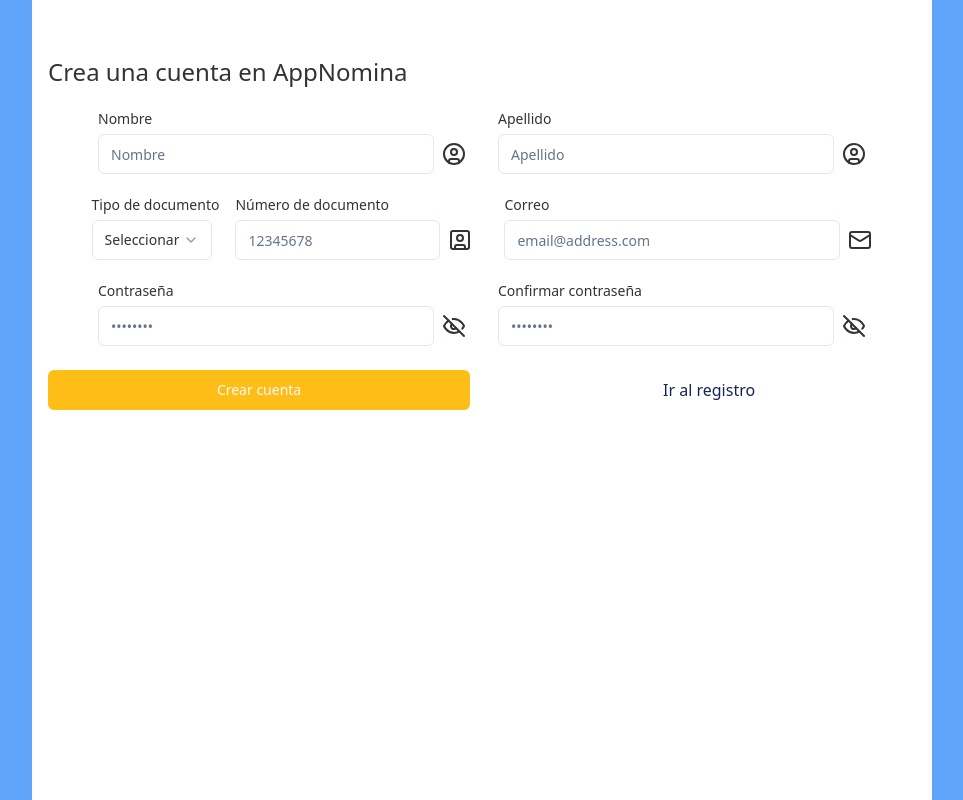
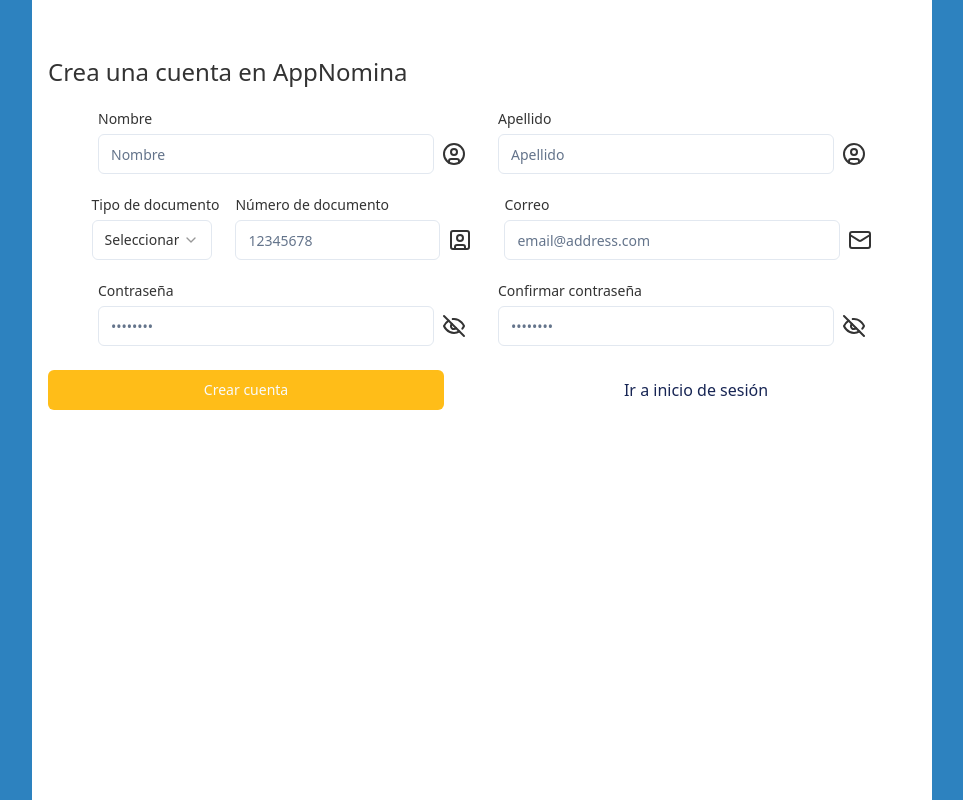
Before and after one commit to FabioECalderon/AppNomina-frontend, a React (Vite) app: page /register in a window 1280 px wide. Shown: the whole page, without its empty margins (158-1121 px from the left). Built offline with nearby package versions, Linux system fonts and the light colour scheme.

Commit message:
Fix background margins and register validations

```diff
--- a/src/App.jsx
+++ b/src/App.jsx
@@ -1,6 +1,4 @@
 import './App.css';
-import { Routes, Route } from 'react-router-dom';
-import { Button } from './components/ui/button';
 
 import { createBrowserRouter, RouterProvider } from 'react-router-dom';
 import './index.css';
--- a/src/components/user/RegisterForm.jsx
+++ b/src/components/user/RegisterForm.jsx
@@ -29,10 +29,10 @@ import {
 const formSchema = z
   .object({
     firstName: z.string().min(2, {
-      message: 'Su nombre debe tener al menos 2 caracteres',
+      message: 'El nombre debe tener al menos 2 caracteres',
     }),
     lastName: z.string().min(2, {
-      message: 'Su apellido debe tener al menos 2 caracteres',
+      message: 'El apellido debe tener al menos 2 caracteres',
     }),
     idType: z.enum(['CC', 'CE', 'NIT'], {
       message: 'Seleccione el tipo de documento',
@@ -81,7 +81,7 @@ export default function RegisterForm() {
   };
 
   return (
-    <div>
+    <>
       <Form {...form}>
         <form
           onSubmit={form.handleSubmit(onSubmit)}
@@ -256,11 +256,11 @@ export default function RegisterForm() {
               to="/login"
               className="sm:grow rounded-md p-2 text-blue-950 bg-skin-fill-alt hover:bg-skin-fill"
             >
-              Ir al registro
+              Ir a inicio de sesión
             </NavLink>
           </div>
         </form>
       </Form>
-    </div>
+    </>
   );
 }
--- a/src/index.css
+++ b/src/index.css
@@ -12,3 +12,7 @@
     --color-accent-hover: #ff9a26;
   }
 }
+
+body {
+  background-color: var(--color-fill);
+}
--- a/src/pages/Register.jsx
+++ b/src/pages/Register.jsx
@@ -3,7 +3,7 @@ import RegisterForm from '@/components/user/RegisterForm';
 export default function Register() {
   return (
     <>
-      <main className="bg-blue-400">
+      <main className="bg-skin-fill m-0 p-0 w-[100%]">
         <RegisterForm />
       </main>
     </>
```
